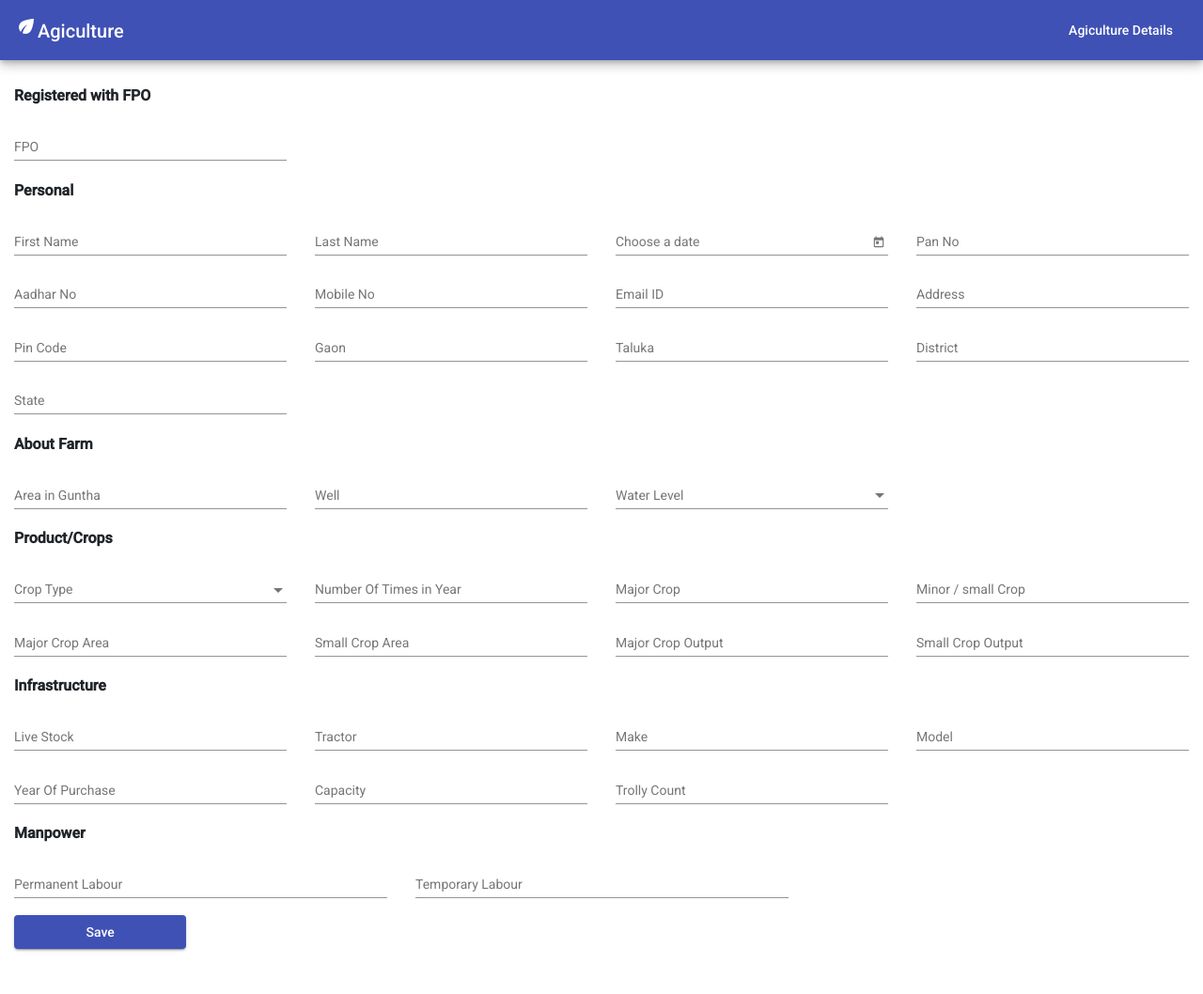
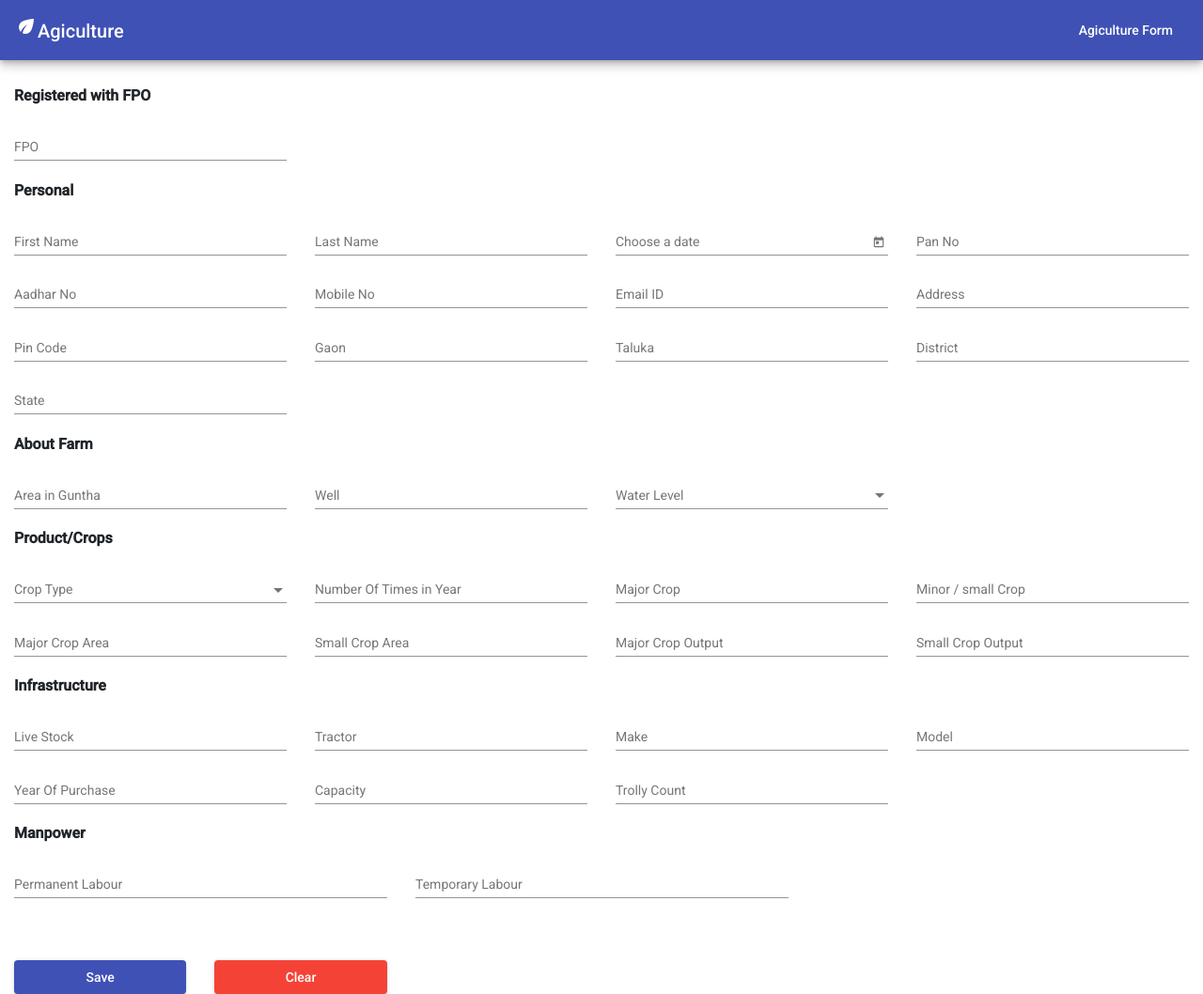
Before and after one commit to raghavendra7588/Agriculture, an Angular app: page /agriculture/agricultureDetails in a window 1280 px wide. Shown: the whole page at 94% size. Before the commit the page ends 1010 px from the top, so only its background shows below. Built offline with nearby package versions, Linux system fonts and the light colour scheme.

Commit message:
general chanfes

```diff
--- a/src/app/agriculture-form/agriculture-related-form/agriculture-related-form.component.html
+++ b/src/app/agriculture-form/agriculture-related-form/agriculture-related-form.component.html
@@ -1,4 +1,4 @@
-<form [formGroup]="saveAgricultureForm">
+<form [formGroup]="saveAgricultureForm" autocomplete="off">
   <div class="container-fluid mt-4">
     <h3 class="font-weight-bold">Registered with FPO</h3>
     <div class="row">
@@ -26,7 +26,7 @@
       <div class="col-md-3 col-3 col-sm-3">
         <mat-form-field class="example-full-width" style="width: 100%;">
           <mat-label>Choose a date</mat-label>
-          <input matInput [matDatepicker]="picker" formControlName="dob" [(ngModel)]="agricultureForm.dob">
+          <input matInput [matDatepicker]="picker" formControlName="dob"  [(ngModel)]="agricultureForm.dob">
           <mat-datepicker-toggle matSuffix [for]="picker"></mat-datepicker-toggle>
           <mat-datepicker #picker></mat-datepicker>
         </mat-form-field>
@@ -34,7 +34,8 @@
 
       <div class="col-md-3 col-3 col-sm-3">
         <mat-form-field style="width: 100%;">
-          <input matInput placeholder="Pan No" type="text" formControlName="panno" [(ngModel)]="agricultureForm.panNo" [maxLength]="maxLengthPanCard">
+          <input matInput placeholder="Pan No" type="text" formControlName="panno" [(ngModel)]="agricultureForm.panNo"
+            [maxLength]="maxLengthPanCard">
         </mat-form-field>
       </div>
     </div>
@@ -43,13 +44,13 @@
 
       <div class="col-md-3 col-3 col-sm-3">
         <mat-form-field style="width: 100%;">
-          <input matInput placeholder="Aadhar No" type="text" formControlName="aadharno" [maxLength]="maxLengthAadharCard"
-            [(ngModel)]="agricultureForm.aadharNo">
+          <input matInput placeholder="Aadhar No" type="text" formControlName="aadharno"
+            [maxLength]="maxLengthAadharCard" [(ngModel)]="agricultureForm.aadharNo">
         </mat-form-field>
       </div>
       <div class="col-md-3 col-3 col-sm-3">
         <mat-form-field style="width: 100%;">
-          <input matInput placeholder="Mobile No" type="text" formControlName="mobileno"  [maxLength]="maxLengthPhone"
+          <input matInput placeholder="Mobile No" type="text" formControlName="mobileno" [maxLength]="maxLengthPhone"
             [(ngModel)]="agricultureForm.mobileNo">
         </mat-form-field>
       </div>
@@ -71,8 +72,8 @@
     <div class="row">
       <div class="col-md-3 col-3 col-sm-3">
         <mat-form-field style="width: 100%;">
-          <input matInput placeholder="Pin Code" type="text" formControlName="pincode" (focusout)="getPinCode()" [maxLength]="maxLengthPinCode"
-            [(ngModel)]="agricultureForm.pincode">
+          <input matInput placeholder="Pin Code" type="text" formControlName="pincode" (focusout)="getPinCode()"
+            [maxLength]="maxLengthPinCode" [(ngModel)]="agricultureForm.pincode">
         </mat-form-field>
       </div>
 
@@ -102,7 +103,8 @@
 
       <div class="col-md-3 col-3 col-sm-3">
         <mat-form-field style="width: 100%;">
-          <input matInput placeholder="State" type="text" formControlName="state" [(ngModel)]="agricultureForm.state" readonly>
+          <input matInput placeholder="State" type="text" formControlName="state" [(ngModel)]="agricultureForm.state"
+            readonly>
         </mat-form-field>
       </div>
     </div>
@@ -268,16 +270,19 @@
       </div>
       <div class="col-md-4 col-sm-4 col-4">
         <mat-form-field style="width: 100%;">
-          <input matInput placeholder="Temporary Labour"  formControlName="temporarylabour" type="text"
+          <input matInput placeholder="Temporary Labour" formControlName="temporarylabour" type="text"
             [(ngModel)]="agricultureForm.temporaryLabour" appNumber>
         </mat-form-field>
       </div>
     </div>
-    <div class="row mb-4">
+    <div class="row my-5">
       <div class="col-md-2 col-sm-3 col-3">
         <button mat-raised-button color="primary" class="width-100" (click)="saveForm()"
           [disabled]="!saveAgricultureForm.valid">Save</button>
 
+      </div>
+      <div class="col-md-2 col-sm-3 col-3">
+        <button mat-raised-button color="warn" class="width-100" (click)="clearValues()">Clear</button>
       </div>
     </div>
 
--- a/src/app/layout/header/header.component.html
+++ b/src/app/layout/header/header.component.html
@@ -4,5 +4,5 @@
         <mat-icon>eco</mat-icon>Agiculture
     </span>
     <div class="spacer"></div>
-    <a mat-button routerLink='agriculture/agricultureDetails'>Agiculture Details</a>
+    <a mat-button routerLink='agriculture/agricultureDetails'>Agiculture Form</a>
 </mat-toolbar>
```
